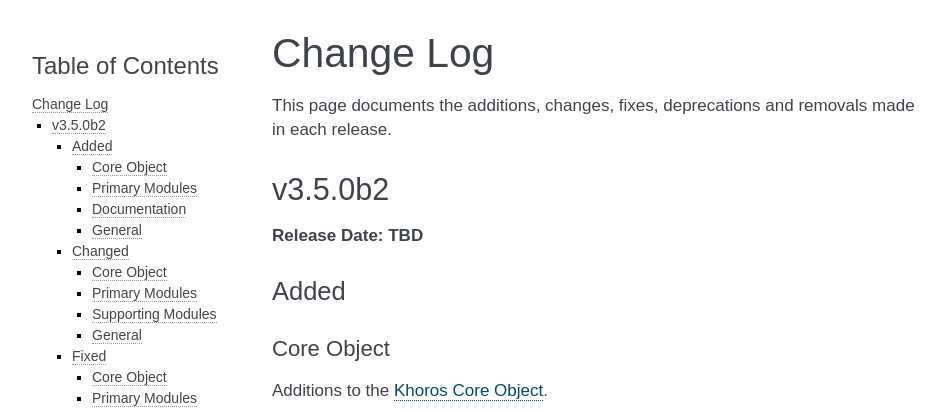
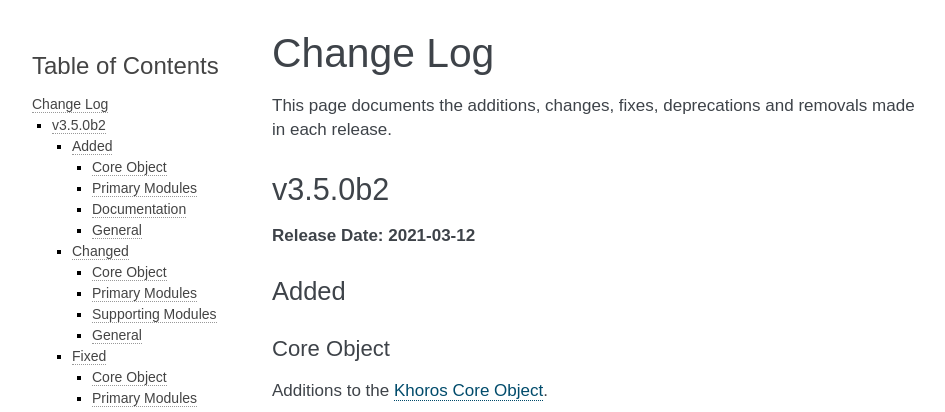
Before and after one commit to jeffshurtliff/khoros, a Sphinx documentation site: the page built from docs/changelog.rst, in a window 1280 px wide and 900 px high. Shown: the top 412 px of the window, without its empty margins (148-1093 px from the left). Built offline with Sphinx 7.4.7, drawn with Linux system fonts in a browser that asks for light colours; the version number could not be read and is left out.

Commit message:
Updated the release date for 3.5.0b2 in changelog.rst

```diff
--- a/docs/changelog.rst
+++ b/docs/changelog.rst
@@ -6,7 +6,7 @@ This page documents the additions, changes, fixes, deprecations and removals mad
 ********
 v3.5.0b2
 ********
-**Release Date: TBD**
+**Release Date: 2021-03-12**
 
 Added
 =====
```
